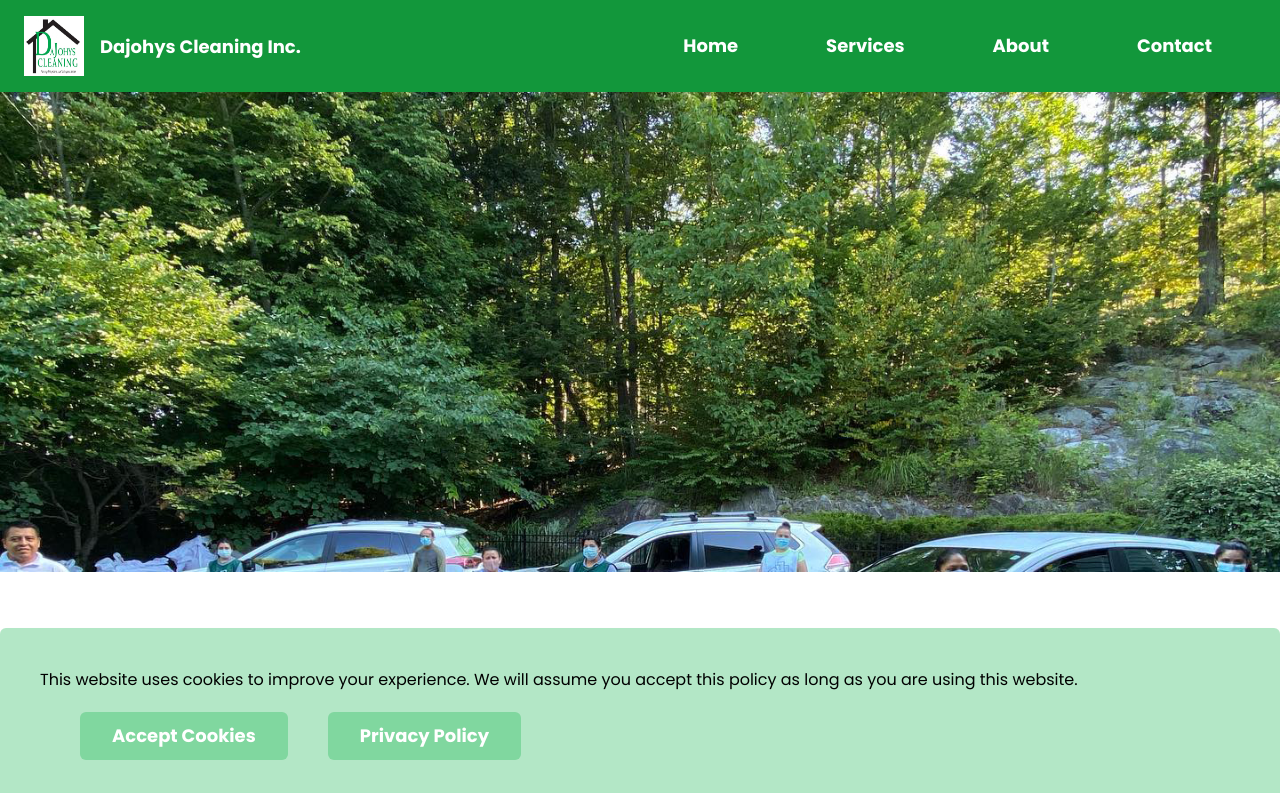
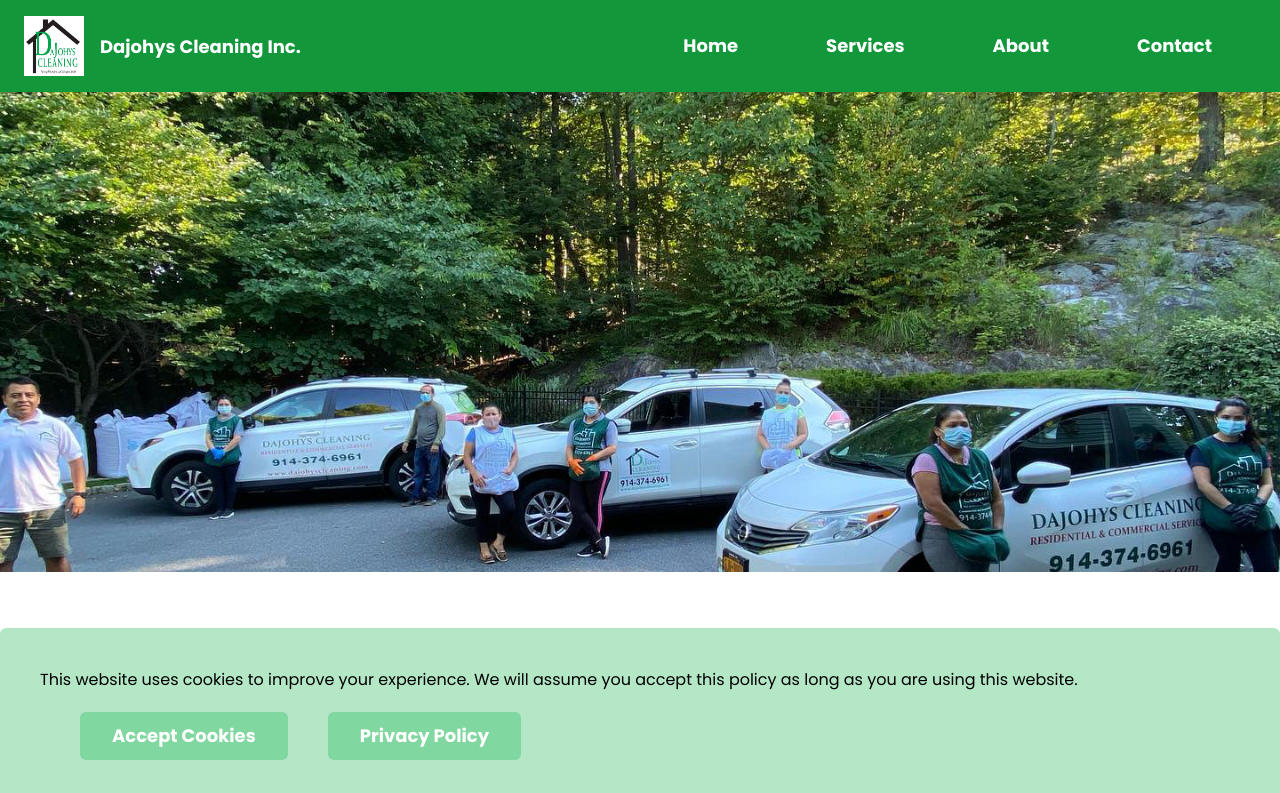
Before and after one commit to chip902/dajohys-com-frontend, a Next.js app: page / in a window 1280 px wide. Shown: the top 793 px of the page. Built offline with nearby package versions, Linux system fonts and the light colour scheme.

Commit message:
fixing the hero component

```diff
--- a/app/components/Hero.tsx
+++ b/app/components/Hero.tsx
@@ -6,10 +6,11 @@
 
 const Hero = ({ imageAddress }: Props) => {
 	return (
-		<Box position="relative" height="60vh">
+		<Box position="relative" height="60vh" minHeight="400px">
 			<Box
 				bgImage={imageAddress}
 				bgRepeat="no-repeat"
+				bgPosition="center"
 				bgSize="cover"
 				top="0"
 				right="0"
```
